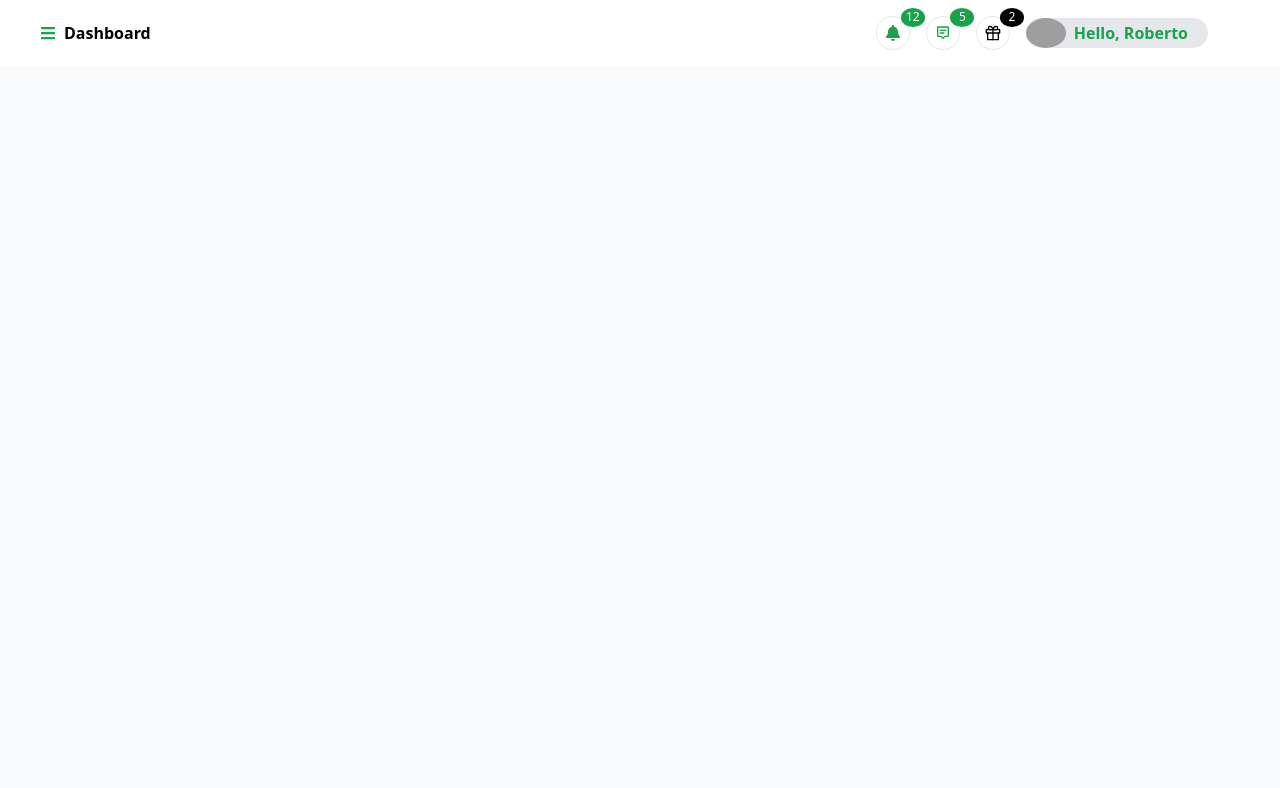
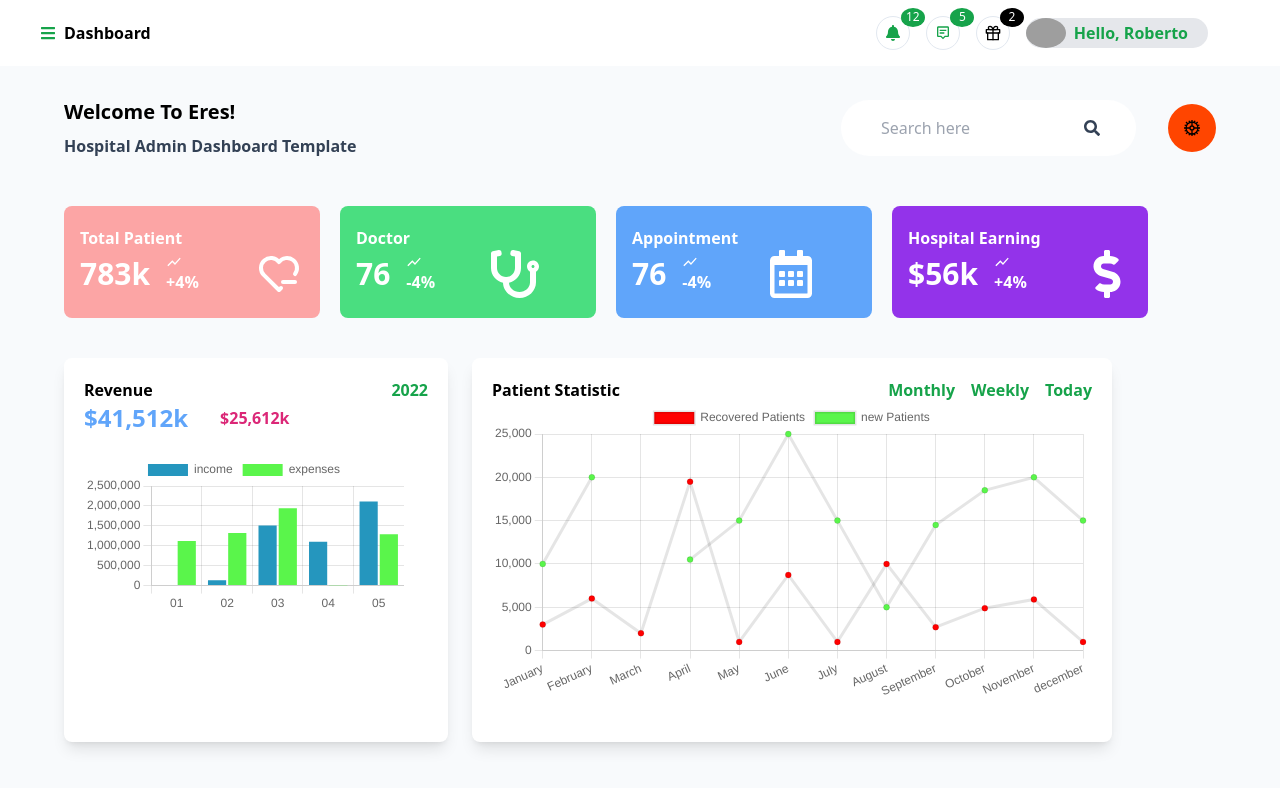
Before and after one commit to Charmant27/csr-challenge, a React (Create React App) app: page / in a window 1280 px wide. Shown: the top 788 px of the page. Built offline with nearby package versions, Linux system fonts and the light colour scheme; grey boxes are pictures that could not be loaded.

Commit message:
added dashboard

```diff
--- a/src/App.js
+++ b/src/App.js
@@ -1,12 +1,14 @@
 import React from "react";
 import Navbar from "./components/Navbar";
 import Sidebar from "./components/Sidebar";
+import Dashboard from "./components/Dashboard";
 
 const App = () => {
   return (
     <>
       <Navbar />
       <Sidebar />
+      <Dashboard />
     </>
   );
 };
--- /dev/null
+++ b/src/components/BarChart.js
@@ -0,0 +1,70 @@
+import React, { useState } from "react";
+import { Bar } from "react-chartjs-2";
+import { Chart as ChartJS } from "chart.js/auto";
+import LineChart from "./LineChart";
+import { Patients } from "../data/Patient";
+
+const BarChart = ({ chart }) => {
+  const [patientData, usePatientdata] = useState({
+    labels: Patients.map((patient) => patient.month),
+    datasets: [
+      {
+        label: "Recovered Patients",
+        data: Patients.map((patient) => patient.recoveredPatient),
+        backgroundColor: ["red"],
+      },
+      {
+        label: "new Patients",
+        data: Patients.map((patient) => patient.newPatient),
+        backgroundColor: ["#5AF54B"],
+      },
+    ],
+  });
+
+  return (
+    <div className="flex items-center mt-10 gap-x-6">
+      <div className="w-96 h-96 py-5 bg-white rounded-lg px-5 shadow-lg">
+        <div className="flex items-center justify-between">
+          <h1 className="capitalize font-bold">revenue</h1>
+          <h2 className="text-green-600 font-semibold">2022</h2>
+        </div>
+        <div className="flex items-center gap-x-8">
+          <h2 className="text-blue-400 font-semibold text-2xl">$41,512k</h2>
+          <h2 className="font-semibold text-pink-600">$25,612k</h2>
+        </div>
+
+        {/* bar chart */}
+        <div className="pt-5 w-80">
+          <Bar data={chart} />
+        </div>
+      </div>
+
+      {/* line chart */}
+      <div className="bg-white w-[40rem] h-96 rounded-lg shadow-lg px-5 py-5">
+        <div className="flex items-center justify-between">
+          <div>
+            <h1 className="capitalize font-bold">patient statistic</h1>
+          </div>
+          <div className="flex items-center gap-x-4">
+            <button className="capitalize cursor-pointer text-green-600 font-semibold">
+              monthly
+            </button>
+            <button className="capitalize cursor-pointer text-green-600 font-semibold">
+              weekly
+            </button>
+            <button className="capitalize cursor-pointer text-green-600 font-semibold">
+              today
+            </button>
+          </div>
+        </div>
+
+        {/* line cart */}
+        <div>
+          <LineChart chart={patientData} />
+        </div>
+      </div>
+    </div>
+  );
+};
+
+export default BarChart;
--- /dev/null
+++ b/src/components/Dashboard.js
@@ -0,0 +1,73 @@
+import React, { useState } from "react";
+import { FaSearch } from "react-icons/fa";
+import { GrSettingsOption } from "react-icons/gr";
+import Menu from "./Menu";
+import BarChart from "./BarChart";
+import { Data } from "../data/Data";
+
+const Dashboard = () => {
+  const [data, setData] = useState({
+    labels: Data.map((ourData) => ourData.month),
+    datasets: [
+      {
+        label: "income",
+        data: Data.map((ourData) => ourData.income),
+        backgroundColor: ["#2596be"],
+      },
+
+      {
+        label: "expenses",
+        data: Data.map((ourData) => ourData.expenses),
+        backgroundColor: ["#5AF54B"],
+      },
+    ],
+  });
+
+  return (
+    <div className="px-16">
+      {/* first part */}
+
+      <div className="flex items-center justify-between pt-6">
+        <div className="py-2">
+          <h1 className="capitalize font-bold text-xl pb-2">
+            welcome to eres!
+          </h1>
+          <h2 className="capitalize text-base text-slate-700 font-semibold">
+            hospital admin dashboard template
+          </h2>
+        </div>
+
+        <div className="flex items-center gap-x-8">
+          {/* input form */}
+          <div>
+            <label className="flex items-center bg-white px-5 py-2 rounded-[2rem]">
+              <input
+                type="text"
+                placeholder="Search here"
+                className="bg-transparent w-full py-2 px-5 border-transparent"
+              />
+              <div className="ml-[-2rem] text-slate-700">
+                <FaSearch />
+              </div>
+            </label>
+          </div>
+          <div className="settings-icon p-4 rounded-[50%]">
+            <GrSettingsOption />
+          </div>
+        </div>
+      </div>
+
+      {/* second part */}
+      <div className="pt-10">
+        <Menu />
+      </div>
+
+      {/* charts */}
+      <div>
+        <BarChart chart={data} />
+      </div>
+    </div>
+  );
+};
+
+export default Dashboard;
--- /dev/null
+++ b/src/components/LineChart.js
@@ -0,0 +1,9 @@
+import React from 'react'
+import { Line } from 'react-chartjs-2'
+import { Chart as ChartJS } from "chart.js/auto";
+
+const LineChart = ({ chart }) => {
+  return <Line data={chart} />
+};
+
+export default LineChart
--- /dev/null
+++ b/src/components/Menu.js
@@ -0,0 +1,72 @@
+import React from "react";
+import { TbHeartMinus } from "react-icons/tb";
+import { MdShowChart } from "react-icons/md";
+import { FaStethoscope, FaRegCalendarAlt, FaDollarSign } from "react-icons/fa";
+
+const Menu = () => {
+  return (
+    <div className="flex items-center gap-x-5">
+      {/* first card */}
+      <div className="bg-red-300 w-64 px-4 py-5 text-white rounded-lg">
+        <h1 className="capitalize font-semibold">total patient</h1>
+        <div className="flex items-center gap-x-4">
+          <h1 className="text-3xl font-semibold">783k</h1>
+          <div className="font-semibold text-base">
+            <MdShowChart />
+            <p>+4%</p>
+          </div>
+          <div className="ml-10 text-5xl">
+            <TbHeartMinus />
+          </div>
+        </div>
+      </div>
+
+      {/* second card */}
+      <div className="bg-green-400 w-64 px-4 py-5 text-white rounded-lg">
+        <h1 className="capitalize font-semibold">doctor</h1>
+        <div className="flex items-center gap-x-4">
+          <h1 className="text-3xl font-semibold">76</h1>
+          <div className="font-semibold text-base">
+            <MdShowChart />
+            <p>-4%</p>
+          </div>
+          <div className="ml-10 text-5xl">
+            <FaStethoscope />
+          </div>
+        </div>
+      </div>
+
+      {/* third card */}
+      <div className="w-64 px-4 py-5 text-white bg-blue-400 rounded-lg">
+        <h1 className="capitalize font-semibold">appointment</h1>
+        <div className="flex items-center gap-x-4">
+          <h1 className="text-3xl font-semibold">76</h1>
+          <div className="font-semibold text-base">
+            <MdShowChart />
+            <p>-4%</p>
+          </div>
+          <div className="ml-10 text-5xl">
+            <FaRegCalendarAlt />
+          </div>
+        </div>
+      </div>
+
+      {/* fourth card */}
+      <div className="w-64 px-4 py-5 bg-purple-600 text-white rounded-lg">
+        <h1 className="capitalize font-semibold">hospital earning</h1>
+        <div className="flex items-center gap-x-4">
+          <h1 className="text-3xl font-semibold">$56k</h1>
+          <div className="font-semibold text-base">
+            <MdShowChart />
+            <p>+4%</p>
+          </div>
+          <div className="ml-10 text-5xl">
+            <FaDollarSign />
+          </div>
+        </div>
+      </div>
+    </div>
+  );
+};
+
+export default Menu;
--- a/src/components/Navbar.js
+++ b/src/components/Navbar.js
@@ -10,8 +10,8 @@ const Navbar = () => {
     <nav
       className={`${
         isSidebarOpen
-          ? "nav fixed w-full pl-80 bg-white flex items-center justify-between px-10 py-4 transition-all duration-75 ease-linear"
-          : "nav fixed w-full bg-white flex items-center justify-between px-10 py-4 transition-all duration-300 ease-linear"
+          ? "nav w-full pl-80 bg-white flex items-center justify-between px-10 py-4 transition-all duration-75 ease-linear"
+          : "nav w-full bg-white flex items-center justify-between px-10 py-4 transition-all duration-300 ease-linear"
       }`}
     >
       <div className="flex items-center">
--- a/src/components/Sidebar.js
+++ b/src/components/Sidebar.js
@@ -29,7 +29,7 @@ const Sidebar = () => {
     <div
       className={`${
         isSidebarOpen
-          ? "fixed top-0 left-0 bg-white shadow-lg w-72 h-screen overflow-y-scroll scroll-m-2 transition-all duration-700 ease-linear"
+          ? "sidebar fixed top-0 left-0 bg-white shadow-lg w-72 h-screen overflow-y-scroll transition-all duration-700 ease-linear"
           : "side"
       }`}
     >
--- /dev/null
+++ b/src/data/Data.js
@@ -0,0 +1,36 @@
+export const Data = [
+  {
+    id: 1,
+    month: "01",
+    income: 12000,
+    expenses: 1120000,
+  },
+
+  {
+    id: 2,
+    month: "02",
+    income: 136000,
+    expenses: 1320000,
+  },
+
+  {
+    id: 3,
+    month: "03",
+    income: 1510000,
+    expenses: 1940000,
+  },
+
+  {
+    id: 4,
+    month: "04",
+    income: 1100000,
+    expenses: 3000,
+  },
+
+  {
+    id: 5,
+    month: "05",
+    income: 2110000,
+    expenses: 1290000,
+  },
+];
--- /dev/null
+++ b/src/data/Patient.js
@@ -0,0 +1,85 @@
+export const Patients = [
+  {
+    id: 1,
+    month: "January",
+    recoveredPatient: 3000,
+    newPatient: 10000,
+  },
+
+  {
+    id: 2,
+    month: "February",
+    recoveredPatient: 6000,
+    newPatient: 20000,
+  },
+
+  {
+    id: 3,
+    month: "March",
+    recoveredPatient: 2000,
+    expenses: 140000,
+  },
+
+  {
+    id: 4,
+    month: "April",
+    recoveredPatient: 19500,
+    newPatient: 10500,
+  },
+
+  {
+    id: 5,
+    month: "May",
+    recoveredPatient: 1000,
+    newPatient: 15000,
+  },
+
+  {
+    id: 6,
+    month: "June",
+    recoveredPatient: 8730,
+    newPatient: 25000,
+  },
+
+  {
+    id: 7,
+    month: "July",
+    recoveredPatient: 1000,
+    newPatient: 15000,
+  },
+
+  {
+    id: 8,
+    month: "August",
+    recoveredPatient: 10000,
+    newPatient: 5000,
+  },
+
+  {
+    id: 9,
+    month: "September",
+    recoveredPatient: 2700,
+    newPatient: 14500,
+  },
+
+  {
+    id: 10,
+    month: "October",
+    recoveredPatient: 4893,
+    newPatient: 18500,
+  },
+
+  {
+    id: 11,
+    month: "November",
+    recoveredPatient: 5900,
+    newPatient: 20000,
+  },
+
+  {
+    id: 12,
+    month: "december",
+    recoveredPatient: 1000,
+    newPatient: 15000,
+  },
+];
```
